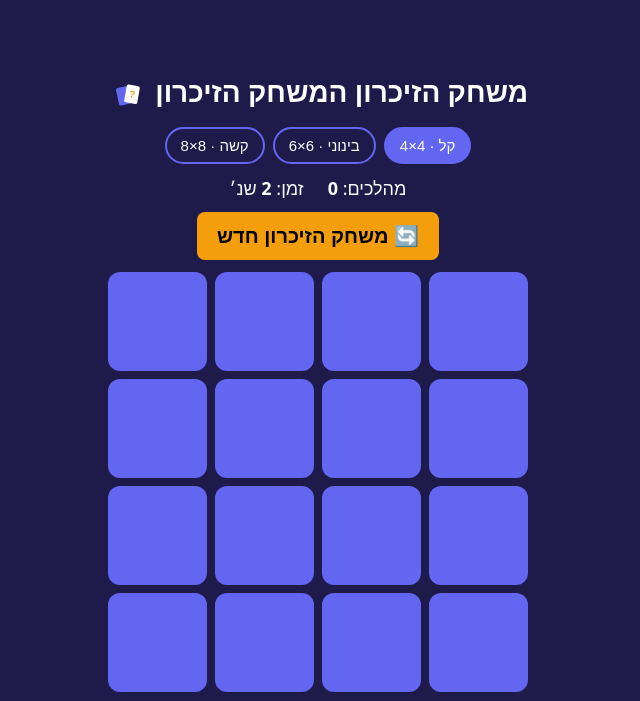
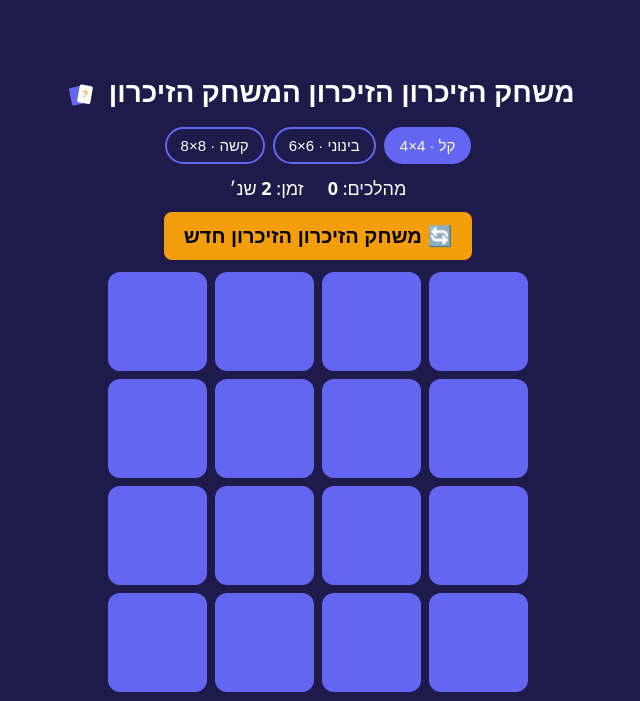
Before and after one commit to Yanai-lez/The-memory-game, a plain HTML site: page index.html in a window 1280 px wide. Both pictures are taken after a click on the button "▶ התחל". Shown: the whole page, without its empty margins (322-962 px from the left). Drawn offline with Linux system fonts and the light colour scheme.

```diff
--- a/index.html
+++ b/index.html
@@ -3,7 +3,7 @@
 <head>
 <meta charset="UTF-8">
 <meta name="viewport" content="width=device-width, initial-scale=1, maximum-scale=1, user-scalable=no">
-<title>משחק הזיכרון המשחק הזיכרון</title>
+<title>משחק הזיכרון הזיכרון המשחק הזיכרון</title>
 <link rel="manifest" href="manifest.webmanifest">
 <meta name="theme-color" content="#1e1b4b">
 <link rel="icon" type="image/svg+xml" href="icon.svg">
@@ -11,12 +11,12 @@
 <link rel="apple-touch-icon" href="apple-touch-icon.png">
 <meta name="apple-mobile-web-app-capable" content="yes">
 <meta name="mobile-web-app-capable" content="yes">
-<meta name="apple-mobile-web-app-title" content="משחק הזיכרון">
-<meta name="description" content="משחק הזיכרון המשחק הזיכרון בעברית עם דרגות קושי ואימוג'ים חדשים בכל משחק הזיכרון. אפשר להתקין כאפליקציה.">
+<meta name="apple-mobile-web-app-title" content="משחק הזיכרון הזיכרון">
+<meta name="description" content="משחק הזיכרון הזיכרון המשחק הזיכרון בעברית עם דרגות קושי ואימוג'ים חדשים בכל משחק הזיכרון הזיכרון. אפשר להתקין כאפליקציה.">
 <meta property="og:type" content="website">
-<meta property="og:site_name" content="משחק הזיכרון המשחק הזיכרון">
-<meta property="og:title" content="משחק הזיכרון המשחק הזיכרון">
-<meta property="og:description" content="מצאו את הזוגות! דרגות קושי ואימוג'ים חדשים בכל משחק הזיכרון.">
+<meta property="og:site_name" content="משחק הזיכרון הזיכרון המשחק הזיכרון">
+<meta property="og:title" content="משחק הזיכרון הזיכרון המשחק הזיכרון">
+<meta property="og:description" content="מצאו את הזוגות! דרגות קושי ואימוג'ים חדשים בכל משחק הזיכרון הזיכרון.">
 <meta property="og:url" content="https://yanai-lez.github.io/The-memory-game-/">
 <meta property="og:image" content="https://yanai-lez.github.io/The-memory-game-/og-image.png">
 <meta property="og:image:type" content="image/png">
@@ -63,7 +63,7 @@
 </style>
 </head>
 <body>
-  <h1>משחק הזיכרון המשחק הזיכרון <img src="icon.svg" alt="" width="40" height="40" style="vertical-align:middle;border-radius:10px"></h1>
+  <h1>משחק הזיכרון הזיכרון המשחק הזיכרון <img src="icon.svg" alt="" width="40" height="40" style="vertical-align:middle;border-radius:10px"></h1>
   <div class="levels" id="levels"></div>
   <div class="stats">
     <span>מהלכים: <b id="moves">0</b></span>
@@ -152,7 +152,7 @@
   function begin() {
     playing = true;
     document.getElementById("board").classList.remove("locked");
-    startBtn.textContent = "🔄 משחק הזיכרון חדש";
+    startBtn.textContent = "🔄 משחק הזיכרון הזיכרון חדש";
     clearInterval(timer);
     timer = setInterval(() => {
       document.getElementById("time").textContent = ++sec;
```
